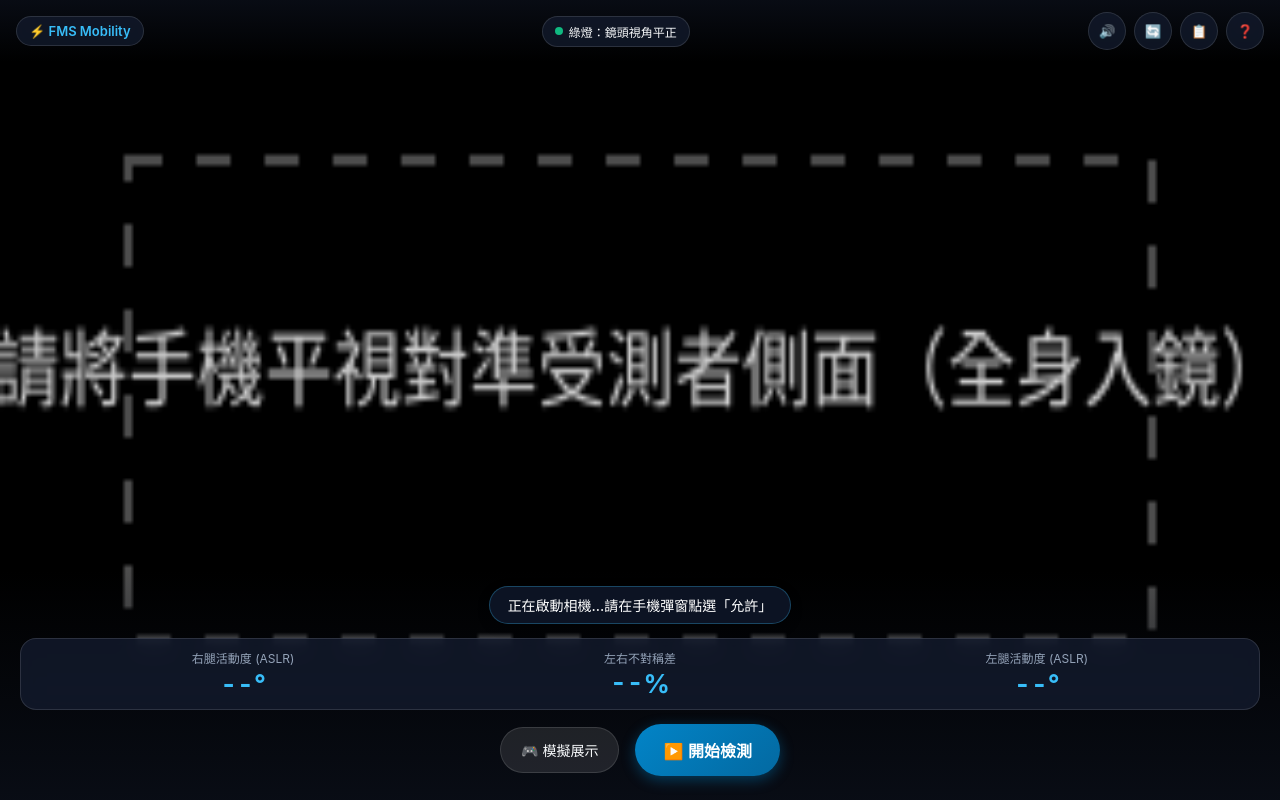
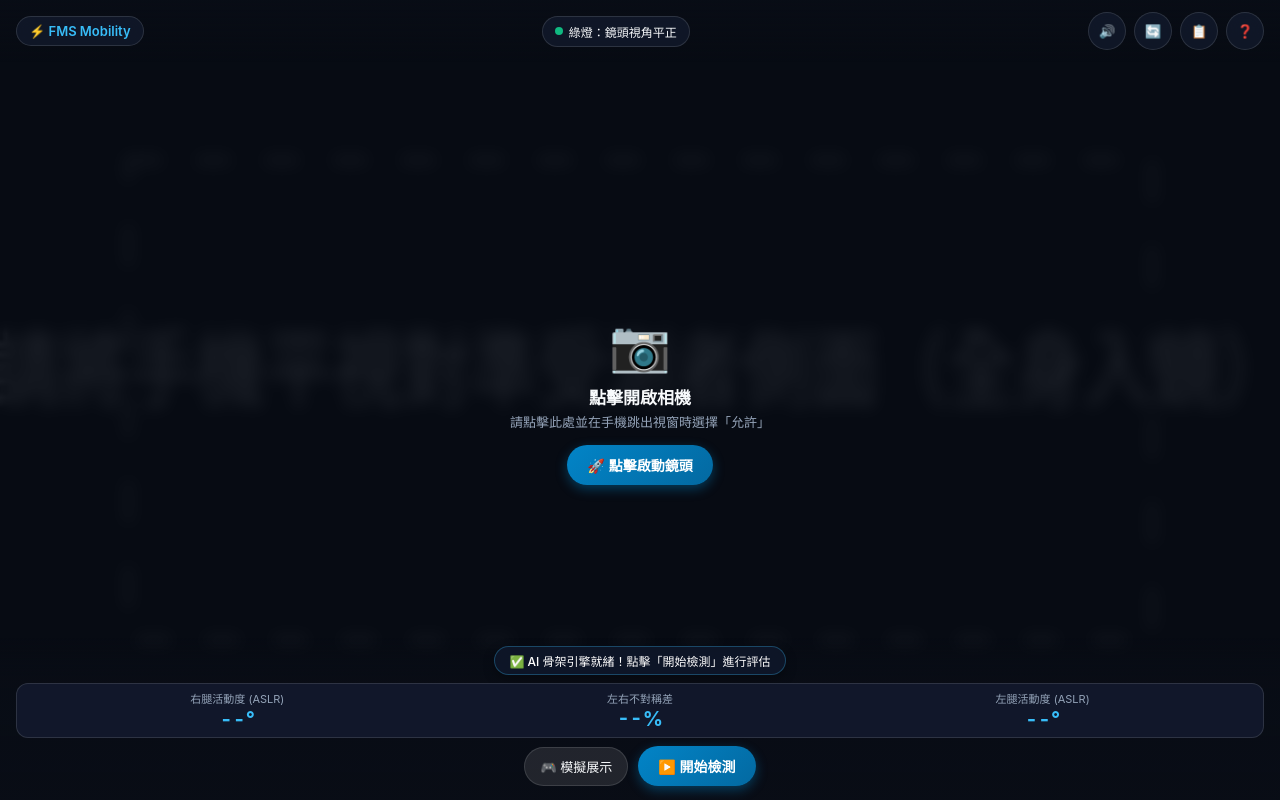
Before and after one commit to hmlee-pt/PwinterV, a website built with Vite: page index.html in a window 1280 px wide. Built offline with nearby package versions, Linux system fonts and the light colour scheme; no server answers; what @mediapipe/tasks-vision would draw is missing.

Commit message:
Fix v1.0.3: 修復手機螢幕解析度底部按鈕被切掉問題，新增相機手勢啟動引導與 100dvh 適配

```diff
--- a/index.html
+++ b/index.html
@@ -44,9 +44,21 @@
       </header>
 
       <!-- 相機預覽與 AI 骨架畫布 -->
-      <main class="camera-container">
+      <main class="camera-container" id="camera-container">
         <video id="webcam" playsinline autoplay muted></video>
         <canvas id="output-canvas"></canvas>
+
+        <!-- 相機啟動觸控引導 (滿足 Android 瀏覽器相機必須由使用者觸摸手勢觸發的安全規範) -->
+        <div id="camera-prompt-overlay" class="camera-prompt-overlay">
+          <div class="prompt-icon">📷</div>
+          <h3 style="font-size: 17px; font-weight: 700; margin-bottom: 4px;">點擊開啟相機</h3>
+          <p style="font-size: 13px; color: var(--text-secondary); line-height: 1.4;">
+            請點擊此處並在手機跳出視窗時選擇「允許」
+          </p>
+          <button id="btn-start-camera-now" class="btn-primary" style="margin-top: 14px;">
+            🚀 點擊啟動鏡頭
+          </button>
+        </div>
       </main>
 
       <!-- 底部 HUD 控制台 -->
--- a/package.json
+++ b/package.json
@@ -1,7 +1,7 @@
 {
   "name": "athletic-mobility-pwa",
   "private": true,
-  "version": "1.0.2",
+  "version": "1.0.3",
   "type": "module",
   "scripts": {
     "dev": "vite --host",
--- a/src/main.ts
+++ b/src/main.ts
@@ -47,6 +47,10 @@ const btnClearHistory = document.getElementById('btn-clear-history')!;
 const btnCloseHelp = document.getElementById('btn-close-help')!;
 const btnSaveRecord = document.getElementById('btn-save-record')!;
 const inputAthleteName = document.getElementById('input-athlete-name') as HTMLInputElement;
+
+// 相機引導遮罩元件
+const cameraPromptOverlay = document.getElementById('camera-prompt-overlay') as HTMLElement;
+const btnStartCameraNow = document.getElementById('btn-start-camera-now') as HTMLButtonElement;
 
 // 執行階段變數
 let stream: MediaStream | null = null;
@@ -109,12 +113,14 @@ async function startCamera(): Promise<boolean> {
   }
 
   if (!newStream) {
-    statusPill.textContent = '⚠️ 無法取得相機權限（請檢查手機設定或點擊「模擬展示」）';
+    statusPill.textContent = '⚠️ 無法取得相機權限（請檢查手機設定允許相機）';
+    cameraPromptOverlay?.classList.remove('hidden');
     return false;
   }
 
   stream = newStream;
   videoEl.srcObject = stream;
+  cameraPromptOverlay?.classList.add('hidden');
 
   // 關鍵：等待視訊中繼資料載入完成，確保 Android 瀏覽器正常開始播放畫面
   await new Promise<void>((resolve) => {
@@ -297,6 +303,7 @@ function tick() {
  */
 function runDemoSimulation() {
   isDemoMode = true;
+  cameraPromptOverlay?.classList.add('hidden');
   statusPill.textContent = '🎮 正在運行示範模擬模式...';
 
   stateManager.startAssessment();
@@ -367,6 +374,20 @@ function runDemoSimulation() {
 }
 
 // ----------------- 事件綁定 -----------------
+
+// 相機引導遮罩點擊啟用
+if (btnStartCameraNow) {
+  btnStartCameraNow.addEventListener('click', (e) => {
+    e.stopPropagation();
+    startCamera();
+  });
+}
+
+if (cameraPromptOverlay) {
+  cameraPromptOverlay.addEventListener('click', () => {
+    startCamera();
+  });
+}
 
 // 主要動作按鈕 (開始 / 終止 / 重新檢測)
 btnMainAction.addEventListener('click', async () => {
@@ -506,17 +527,28 @@ if ('serviceWorker' in navigator) {
 
 // 啟動主流程
 async function bootstrap() {
-  statusPill.textContent = '正在啟動 AI 骨架引擎...';
+  statusPill.textContent = '相機系統準備中...';
   isRunning = true;
   requestAnimationFrame(tick);
 
-  // 初始化 MediaPipe
-  await poseDetector.initialize((msg) => {
-    statusPill.textContent = msg;
-  });
+  // 1. 優先嘗試非阻塞啟動相機 (若已有權限則瞬間秒開)
+  startCamera();
 
-  // 自動嘗試啟動相機，讓使用者一進入網頁即可看見鏡頭畫面
-  await startCamera();
+  // 2. 平行非同步載入 MediaPipe 姿態模型 (避免 10MB 下載阻塞相機畫面顯示)
+  poseDetector
+    .initialize((msg) => {
+      if (stateManager.getSnapshot().step === 'IDLE' && !stream) {
+        statusPill.textContent = msg;
+      }
+    })
+    .then((ready) => {
+      if (ready && stateManager.getSnapshot().step === 'IDLE') {
+        statusPill.textContent = '✅ AI 骨架引擎就緒！點擊「開始檢測」進行評估';
+      }
+    })
+    .catch((err) => {
+      console.warn('MediaPipe 初始化略過:', err);
+    });
 }
 
 bootstrap();
--- a/src/style.css
+++ b/src/style.css
@@ -21,22 +21,26 @@
   user-select: none;
 }
 
-body {
+html, body {
   font-family: var(--font-family);
   background-color: var(--bg-primary);
   color: var(--text-primary);
-  width: 100vw;
-  height: 100vh;
+  width: 100%;
+  height: 100%;
+  height: 100dvh;
   overflow: hidden;
   position: fixed;
+  inset: 0;
 }
 
 #app {
   width: 100%;
   height: 100%;
+  height: 100dvh;
   display: flex;
   flex-direction: column;
   position: relative;
+  overflow: hidden;
 }
 
 /* 相機與視訊畫布容器 */
@@ -56,6 +60,7 @@ body {
   position: absolute;
   top: 0;
   left: 0;
+  z-index: 1;
 }
 
 #output-canvas {
@@ -65,6 +70,39 @@ body {
   top: 0;
   left: 0;
   pointer-events: none;
+  z-index: 2;
+}
+
+/* 相機啟動觸控引導遮罩 */
+.camera-prompt-overlay {
+  position: absolute;
+  inset: 0;
+  display: flex;
+  flex-direction: column;
+  align-items: center;
+  justify-content: center;
+  background: rgba(9, 13, 22, 0.88);
+  backdrop-filter: blur(8px);
+  z-index: 15;
+  padding: 24px;
+  text-align: center;
+  cursor: pointer;
+  transition: opacity 0.3s ease;
+}
+
+.camera-prompt-overlay.hidden {
+  display: none !important;
+}
+
+.prompt-icon {
+  font-size: 48px;
+  margin-bottom: 10px;
+  animation: prompt-pulse 1.8s infinite ease-in-out;
+}
+
+@keyframes prompt-pulse {
+  0%, 100% { transform: scale(1); }
+  50% { transform: scale(1.1); }
 }
 
 /* 頂部 HUD 狀態列 */
@@ -148,26 +186,27 @@ body {
   bottom: 0;
   left: 0;
   right: 0;
-  padding: 16px 20px max(24px, env(safe-area-inset-bottom));
+  padding: 8px 16px max(14px, calc(env(safe-area-inset-bottom) + 8px));
   display: flex;
   flex-direction: column;
-  gap: 14px;
-  background: linear-gradient(to top, rgba(9, 13, 22, 0.95) 0%, rgba(9, 13, 22, 0) 100%);
+  gap: 8px;
+  background: linear-gradient(to top, rgba(9, 13, 22, 0.98) 0%, rgba(9, 13, 22, 0.85) 75%, transparent 100%);
   z-index: 20;
 }
 
 /* 狀態說明橫幅 */
 .status-pill {
   align-self: center;
-  background: rgba(15, 23, 42, 0.85);
-  backdrop-filter: blur(10px);
+  background: rgba(15, 23, 42, 0.9);
+  backdrop-filter: blur(8px);
   border: 1px solid rgba(56, 189, 248, 0.3);
-  padding: 8px 18px;
-  border-radius: 24px;
-  font-size: 14px;
+  padding: 5px 14px;
+  border-radius: 20px;
+  font-size: 12px;
   font-weight: 500;
   color: #fff;
   text-align: center;
+  max-width: 95%;
   box-shadow: 0 4px 12px rgba(0, 0, 0, 0.3);
 }
 
@@ -175,27 +214,27 @@ body {
 .angle-dashboard {
   display: flex;
   justify-content: space-around;
-  background: rgba(19, 27, 46, 0.8);
-  backdrop-filter: blur(10px);
+  background: rgba(19, 27, 46, 0.85);
+  backdrop-filter: blur(8px);
   border: 1px solid var(--border-color);
-  border-radius: 16px;
-  padding: 10px 16px;
+  border-radius: 12px;
+  padding: 6px 12px;
 }
 
 .angle-card {
   display: flex;
   flex-direction: column;
   align-items: center;
-  gap: 2px;
+  gap: 1px;
 }
 
 .angle-card .side-label {
-  font-size: 12px;
+  font-size: 11px;
   color: var(--text-secondary);
 }
 
 .angle-card .angle-val {
-  font-size: 26px;
+  font-size: 20px;
   font-weight: 700;
   font-variant-numeric: tabular-nums;
   color: var(--brand-cyan);
@@ -211,22 +250,22 @@ body {
   display: flex;
   align-items: center;
   justify-content: center;
-  gap: 16px;
+  gap: 10px;
 }
 
 .btn-primary {
   background: linear-gradient(135deg, #0284c7 0%, #0369a1 100%);
   color: #fff;
   border: none;
-  padding: 14px 28px;
-  border-radius: 30px;
-  font-size: 16px;
+  padding: 10px 20px;
+  border-radius: 24px;
+  font-size: 14px;
   font-weight: 600;
   cursor: pointer;
   display: flex;
   align-items: center;
-  gap: 8px;
-  box-shadow: 0 4px 14px rgba(2, 132, 199, 0.4);
+  gap: 6px;
+  box-shadow: 0 4px 12px rgba(2, 132, 199, 0.4);
   transition: transform 0.15s;
 }
 
@@ -238,18 +277,18 @@ body {
 .btn-shutter {
   background: #fff;
   color: #090d16;
-  border: 4px solid var(--brand-cyan);
-  width: 68px;
-  height: 68px;
+  border: 3px solid var(--brand-cyan);
+  width: 52px;
+  height: 52px;
   border-radius: 50%;
   display: flex;
   flex-direction: column;
   align-items: center;
   justify-content: center;
-  font-size: 12px;
+  font-size: 10px;
   font-weight: 700;
   cursor: pointer;
-  box-shadow: 0 0 16px rgba(56, 189, 248, 0.6);
+  box-shadow: 0 0 12px rgba(56, 189, 248, 0.6);
   transition: all 0.15s;
 }
 
@@ -262,9 +301,9 @@ body {
   background: rgba(255, 255, 255, 0.1);
   color: var(--text-primary);
   border: 1px solid var(--border-color);
-  padding: 12px 20px;
-  border-radius: 24px;
-  font-size: 14px;
+  padding: 9px 15px;
+  border-radius: 20px;
+  font-size: 13px;
   cursor: pointer;
 }
 
```
Also changed, not shown: walkthrough.md (+7 -1 lines), CHANGELOG.md, README.md.
